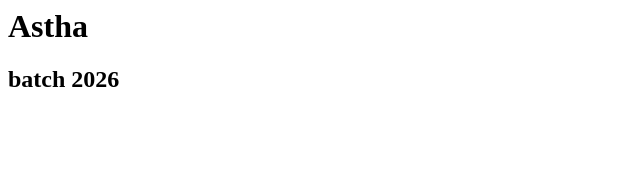
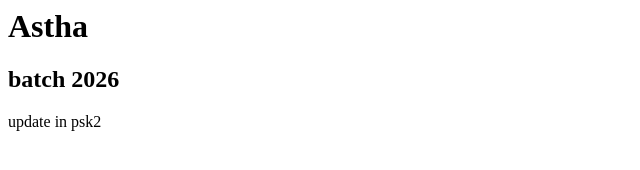
Before and after one commit to aastha132004verma-debug/batch2026, a plain HTML site: page about.html in a window 1280 px wide. Shown: the whole page, without its empty margins (0-640 px from the left). Drawn offline with Linux system fonts and the light colour scheme.

Commit message:
upadte in psk2

```diff
--- a/about.html
+++ b/about.html
@@ -2,5 +2,6 @@
     <head>
         <h1>Astha</h1>
         <h2>batch 2026</h2>
+        <p>update in psk2</p>
     </head>
 </html>
```
